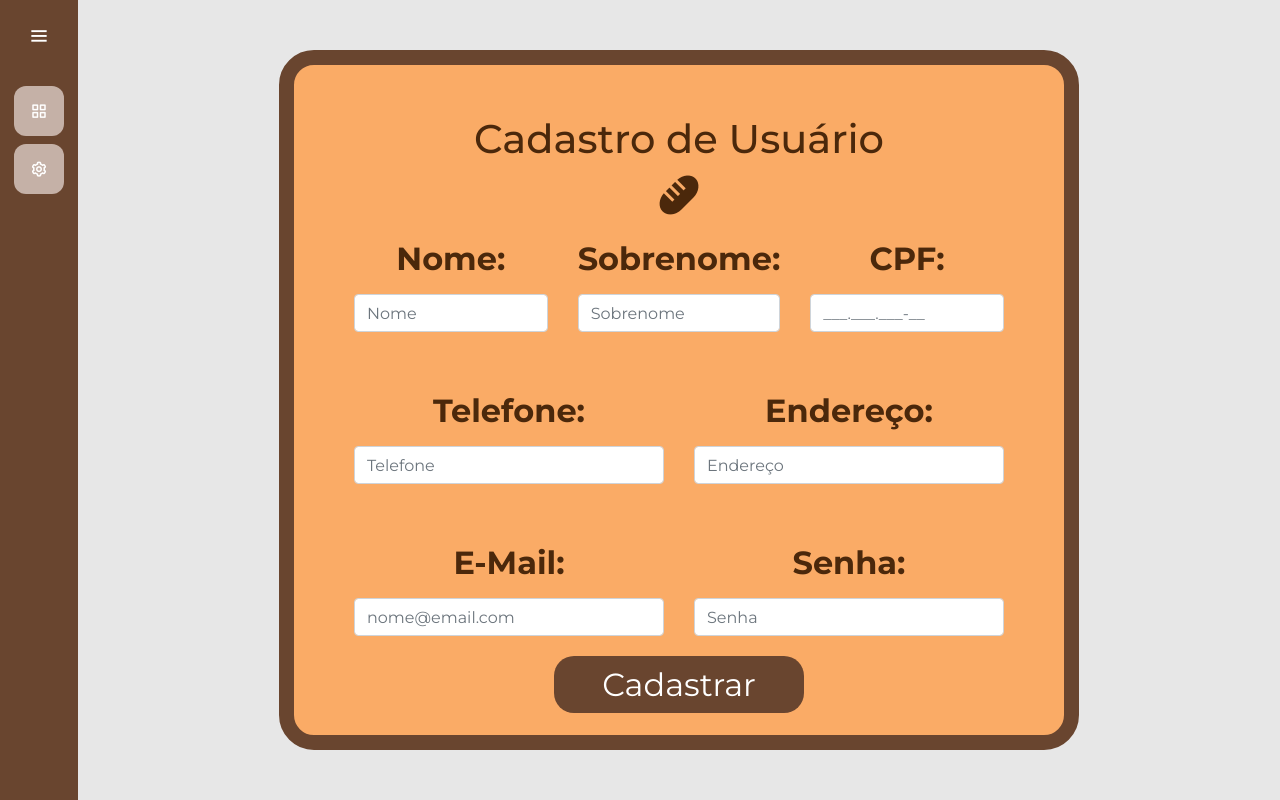
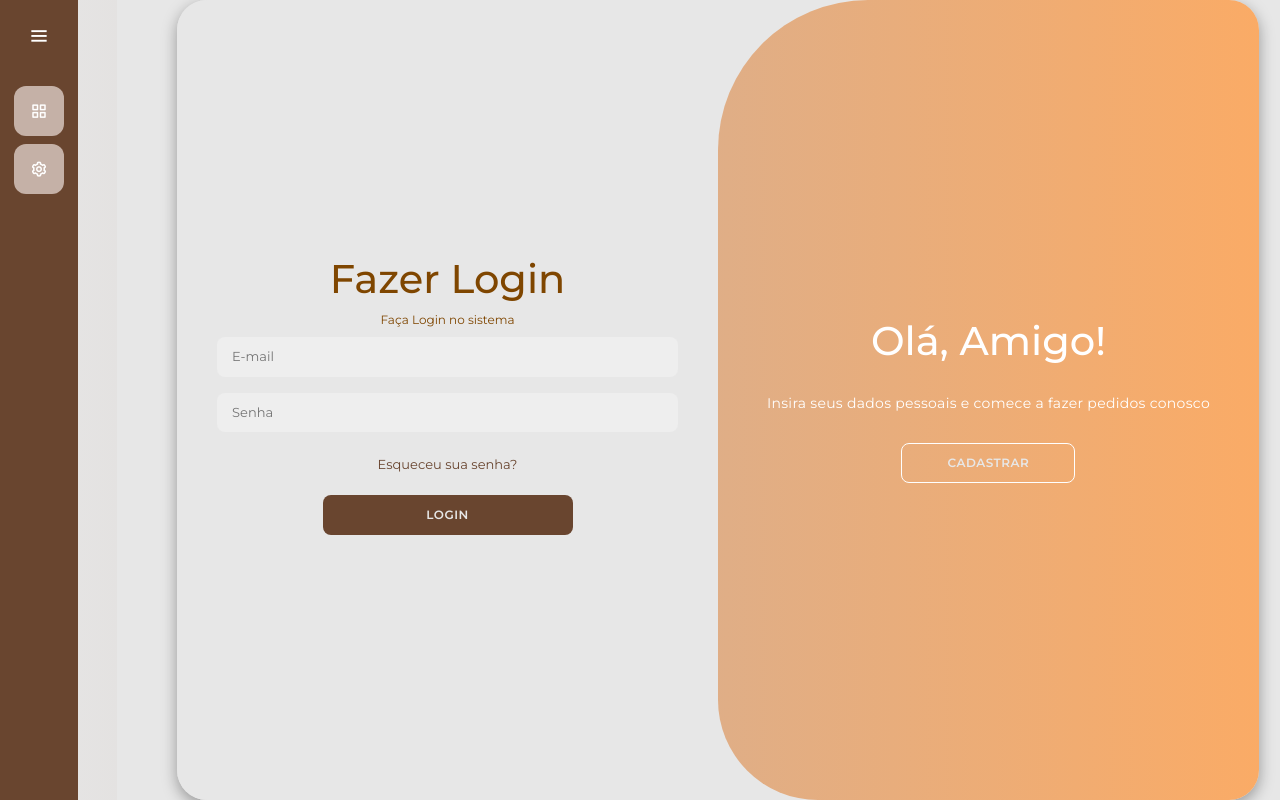
Before and after one commit to nicolinhaaaaaaas/ProjetoPadariaDjango, a Django app: template usuarios/templates/cadastro.html in a window 1280 px wide. Run offline with Django 3.2, Linux system fonts and the light colour scheme; the template is opened without the code that fills it, so the values that code supplies are empty.

Commit message:
tela cadastro

```diff
--- /dev/null
+++ b/templates/static/usuarios/css/cadastro2.css
@@ -0,0 +1,216 @@
+@import url('https://fonts.googleapis.com/css2?family=Montserrat:wght@300;400;500;600;700&display=swap');
+
+:root{
+    --main-color: #c5b1a7;
+    --dark-color: #69452F;
+    --light-color: #E7E7E7;
+    --contrast-color: #faab66;
+    --differential-color: #4b280b;
+    --red-color: #9E7047;
+}
+*{
+    margin: 0;
+    padding: 0;
+    box-sizing: border-box;
+    font-family: 'Montserrat', sans-serif;
+}
+
+body{
+    background-color: var(--light-color);
+    background: linear-gradient(to right, var(--light-color), var(--main-color));
+    display: flex;
+    align-items: center;
+    justify-content: center;
+    flex-direction: column;
+    height: 100vh;
+
+}
+
+.container{
+    background-color: var(--light-color);
+    border-radius: 30px;
+    box-shadow: 0 5px 15px rgba(0,0,0,0.35);
+    position: relative;
+    overflow: hidden;
+    width: 768px;
+    min-width: 90%;
+    min-height: 480px;
+}
+.container p{
+    font-size: 14px;
+    line-height: 20px;
+    letter-spacing: 0.3px;
+    margin: 20px 0;
+}
+
+.container span{
+    font-size: 12px;
+}
+
+.container a{
+    color: var(--dark-color);
+    font-size: 13px;
+    text-decoration: none;
+    margin: 15px 0 10px;
+}
+
+.container button{
+    background-color: var(--dark-color);
+    color: var(--light-color);
+    font-size: 12px;
+    padding: 10px 45px;
+    border: 1px solid transparent;
+    border-radius: 8px;
+    font-weight: 600;
+    letter-spacing: 0.5px;
+    text-transform: uppercase;
+    margin-top: 10px;
+    cursor: pointer;
+}
+
+.container button.hidden{
+    background-color: transparent;
+    border-color: white;
+}
+
+.container form{
+    background-color: var(--light-color);
+    display: flex;
+    align-items: center;
+    justify-content: center;
+    flex-direction: column;
+    padding: 0 40px;
+    height: 100%;
+}
+.container input{
+    background-color: #eee;
+    border: none;
+    margin: 8px 0;
+    padding: 10px 15px;
+    font-size: 13px;
+    border-radius: 8px;
+    width: 100%;
+    outline: none;
+}
+.form-container{
+    position: absolute;
+    top: 0;
+    height: 100%;
+    transition: all 0.6s ease-in-out;
+}
+
+.sign-in{
+    left: 0;
+    width: 50%;
+    z-index: 2;
+}
+
+.container.active .sign-in{
+    transform: translateX(100%);
+}
+
+.sign-up{
+    left: 0;
+    width: 50%;
+    opacity: 0;
+    z-index: 1;
+}
+
+.container.active .sign-up{
+    transform: translateX(100%);
+    opacity: 1;
+    z-index: 5;
+    animation: move 0.6s;
+}
+
+@keyframes move{
+    0%, 49.99%{
+        opacity: 0;
+        z-index: 1;
+    }
+    50%, 100%{
+        opacity: 1;
+        z-index: 5;
+    }
+}
+
+.social-icons{
+    margin: 20px 0;
+}
+
+.social-icons a{
+    border: 1px solid #ccc;
+    border-radius: 20%;
+    display: inline-flex;
+    justify-content: center;
+    align-items: center;
+    margin: 0 3px;
+    width: 40px;
+    height: 40px;
+}
+
+.toggle-container{
+    position: absolute;
+    top: 0;
+    left: 50%;
+    width: 50%;
+    height: 100%;
+    overflow: hidden;
+    transition: all 0.6s ease-in-out;
+    border-radius: 150px 0 0 100px;
+    z-index: 1000;
+}
+
+.container.active .toggle-container{
+    transform: translateX(-100%);
+    border-radius: 0 150px 100px 0;
+}
+
+.toggle{
+    background-color: var(--main-color);
+    height: 100%;
+    background: linear-gradient(to right, var(--main-color), var(--contrast-color));
+    color: #fff;
+    position: relative;
+    left: -100%;
+    height: 100%;
+    width: 200%;
+    transform: translateX(0);
+    transition: all 0.6s ease-in-out;
+}
+
+.container.active .toggle{
+    transform: translateX(50%);
+}
+
+.toggle-panel{
+    position: absolute;
+    width: 50%;
+    height: 100%;
+    display: flex;
+    align-items: center;
+    justify-content: center;
+    flex-direction: column;
+    padding: 0 30px;
+    text-align: center;
+    top: 0;
+    transform: translateX(0);
+    transition: all 0.6s ease-in-out;
+}
+
+.toggle-left{
+    transform: translateX(-200%);
+}
+
+.container.active .toggle-left{
+    transform: translateX(0);
+}
+
+.toggle-right{
+    right: 0;
+    transform: translateX(0);
+}
+
+.container.active .toggle-right{
+    transform: translateX(200%);
+}
--- a/templates/static/usuarios/js/usuarios.js
+++ b/templates/static/usuarios/js/usuarios.js
@@ -11,3 +11,15 @@ function exibir_perfil(tipo){
         mostrar_pedidos.style.display = 'block';
     }
 }
+
+const container = document.getElementById('container');
+const registerBtn = document.getElementById('register');
+const loginBtn = document.getElementById('login');
+
+registerBtn.addEventListener('click', () => {
+    container.classList.add("active");
+});
+
+loginBtn.addEventListener('click', () => {
+    container.classList.remove("active");
+});
--- a/usuarios/templates/cadastro.html
+++ b/usuarios/templates/cadastro.html
@@ -3,62 +3,56 @@
 
 {% block 'head' %}
     <link rel="stylesheet" href="{% static 'usuarios/css/tela-cadastro.css' %}">
+    <link rel="stylesheet" href="{% static 'usuarios/css/cadastro2.css' %}">
+    <link rel="stylesheet" href="https://cdnjs.cloudflare.com/ajax/libs/font-awesome/6.4.2/css/all.min.css">
 {% endblock %}
 
 {% block 'dashboard' %}
+<body>
+    <div class="container" id="container">
+        <div class="form-container sign-up">
+            <form action="{% url 'cadastro' %}" method="POST">
+                {% csrf_token %}>
+                <h1>Criar Conta</h1>
+                <span>Insira seus dados para se registrar</span>
+                <input type="text" placeholder="Nome" name="nome" value="{{nome}}" />
+                <input type="text" placeholder="Sobrenome" name="sobrenome" value="{{sobrenome}}" />
+                <input type="text" placeholder="CPF" name="cpf" value="{{cpf}}" />
+                <input type="text" placeholder="Telefone" name="telefone" value="{{telefone}}" />
+                <input type="text" placeholder="Endereço" name="endereco" value="{{endereco}}" />
+                <input type="email" placeholder="E-mail" name="email" value="{{email}}" />
+                <input type="password" placeholder="Senha" name="senha" value="{{senha}}" />
+                <button class="button" value="Cadastrar">Cadastrar</button>
+            </form>
+        </div>
+        <div class="form-container sign-in">
+            <form>
+                <h1>Fazer Login</h1>
+                <span>Faça Login no sistema</span>
+                <input type="email" placeholder="E-mail" name="email" value="{{email}}" />
+                <input type="password" placeholder="Senha" name="senha" value="{{senha}}" />
+                <a href="#">Esqueceu sua senha?</a>
+                <button class="button" value="Login">Login</button>
+            </form>
+        </div>
 
-<body>
-    <div class="container">
-        <form action="{% url 'cadastro' %}" method="POST">
-            {% csrf_token %}
-            <div class="caixa">
-                <div id="cadastro" class="cadastro-usuario">
-                    <h1>Cadastro de Usuário</h1>
-                    <i class='bx bxs-baguette bx-lg'></i>
-                    <div class="row">
-                        <div class="col-md">
-                            <p>Nome:</p>
-                            <input type="text" class="form-control" placeholder="Nome" name="nome" value="{{nome}}" required>
-                        </div>
-                        <div class="col-md">
-                            <p>Sobrenome:</p>
-                            <input type="text" class="form-control" placeholder="Sobrenome" name="sobrenome" value="{{sobrenome}}" required>
-                        </div>
-                        <div class="col-md">
-                            <p>CPF:</p>
-                            <input type="text" class="form-control" placeholder="___.___.___-__" name="cpf" value="{{cpf}}" required>
-                        </div>
-                    </div>
-                    <br>
-                    <div class="row">
-                        <div class="col-md">
-                            <p>Telefone:</p>
-                            <input type="text" class="form-control" placeholder="Telefone" name="telefone" value="{{telefone}}" required>
-                        </div>
-                        <div class="col-md">
-                            <p>Endereço:</p>
-                            <input type="text" class="form-control" placeholder="Endereço" name="endereco" value="{{endereco}}" required>
-                        </div>
-                    </div>
-                    <br>
-                    <div class="row">
-                    <div class="col-md">
-                            <p>E-Mail:</p>
-                            <input type="email" class="form-control" placeholder="nome@email.com" name="email" value="{{email}}" required>
-                        </div>
-                        <div class="col-md">
-                            <p>Senha:</p>
-                            <input type="password" class="form-control" placeholder="Senha" name="senha" value="{{senha}}" required>
-                        </div>
-                    </div>
-                    <div class="row">
-                        <div class="col-md">
-                            <button class="button" value="Cadastrar">Cadastrar</button>
-                        </div>
-                    </div>
+        <div class="toggle-container">
+            <div class="toggle">
+                <div class="toggle-panel toggle-left">
+                    <h1>Bem Vindo!</h1>
+                    <p>Para se manter conectado conosco, faça login com suas informações pessoais</p>
+                    <button class="hidden" id="login">Login</button>
                 </div>
+                <div class="toggle-panel toggle-right">
+                    <h1>Olá, Amigo!</h1>
+                    <p>Insira seus dados pessoais e comece a fazer pedidos conosco</p>
+                    <button class="hidden" id="register">Cadastrar</button>
             </div>
-        </form>
+        </div>
     </div>
+
+
+    <script src="{% static 'usuarios/js/usuarios.js' %}"></script>
 </body>
+
 {% endblock %}
```
Also changed, not shown: usuarios/templates/principal.html (+9 -1 lines), usuarios/views.py (+19 -2 lines).
